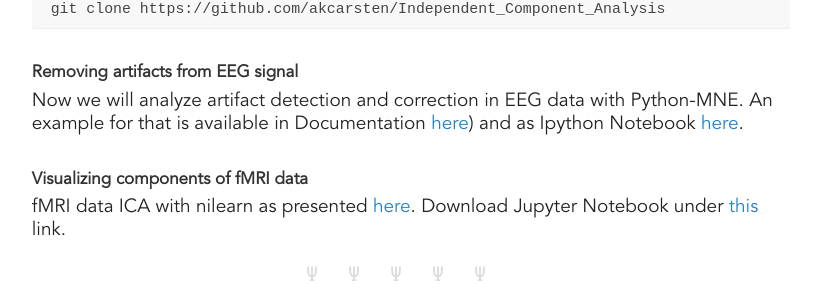
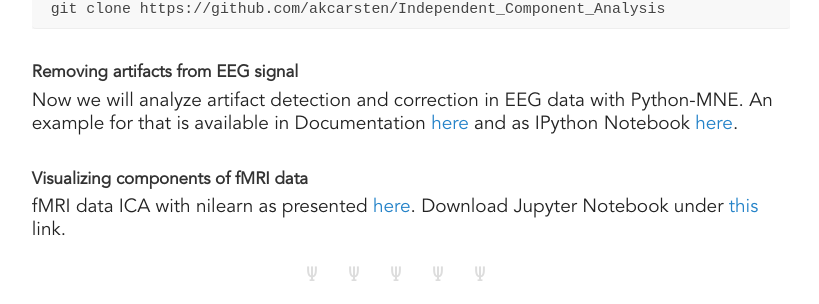
Before and after one commit to mikbuch/mikbuch.github.io, a Jekyll site: the page built from didactics.md, in a window 1280 px wide and 900 px high, scrolled down 496 px. Shown: the part 145-449 px from the top of the window, without its empty margins (229-1048 px from the left). Built offline with Jekyll 4.4.1, drawn with Linux system fonts in a browser that asks for light colours.

Commit message:
Slight modifications ICA EEG

```diff
--- a/didactics.md
+++ b/didactics.md
@@ -28,7 +28,7 @@ Two articles introducing mathematical concept behind ICA:
 
 ### Removing artifacts from EEG signal
 
-Now we will analyze artifact detection and correction in EEG data with Python-MNE. An example for that is available in Documentation [here](https://mne.tools/stable/auto_tutorials/preprocessing/plot_40_artifact_correction_ica.html)) and as Ipython Notebook [here](https://mne.tools/stable/_downloads/8f7e6dfc30a66795f2d4e4ae5ca6d23e/plot_40_artifact_correction_ica.ipynb).
+Now we will analyze artifact detection and correction in EEG data with Python-MNE. An example for that is available in Documentation [here](https://mne.tools/stable/auto_tutorials/preprocessing/plot_40_artifact_correction_ica.html) and as IPython Notebook [here](https://mne.tools/stable/_downloads/8f7e6dfc30a66795f2d4e4ae5ca6d23e/plot_40_artifact_correction_ica.ipynb).
 
 ### Visualizing components of fMRI data
 
```
